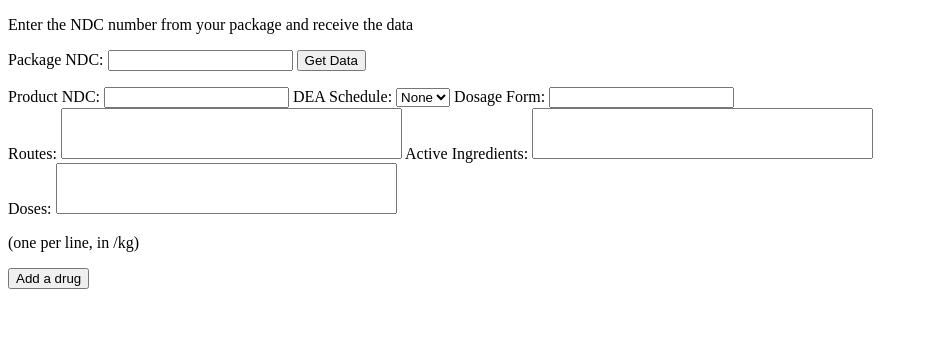
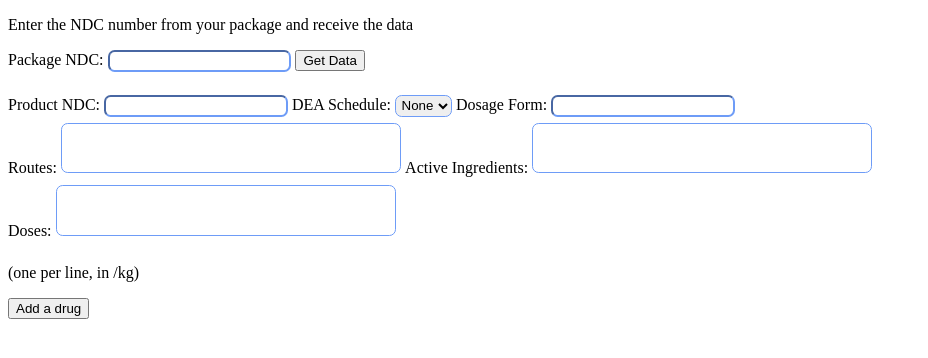
Before and after one commit to hiimmrdave/dosing, a website: page index.html in a window 1280 px wide. Shown: the whole page, without its empty margins (0-928 px from the left). Drawn offline with Linux system fonts and the light colour scheme.

Commit message:
make inputs look slightly different from default

```diff
--- a/css/screen.css
+++ b/css/screen.css
@@ -4,5 +4,16 @@ textarea {
 
 .error {
   font-size: 1.2rem;
-  color: hsl(0, 90%, 40%);
+  color: hsl(0, 90%, 35%);
 }
+
+label, input[type=text] {
+  margin-block-end: 0.5em;
+  display: inline-block;
+}
+
+textarea, select, input[type=text]  {
+  padding: 0.2ch;
+  border-radius: 0.5em;
+  border-color: hsl(220, 90%, 70%);
+}
```
